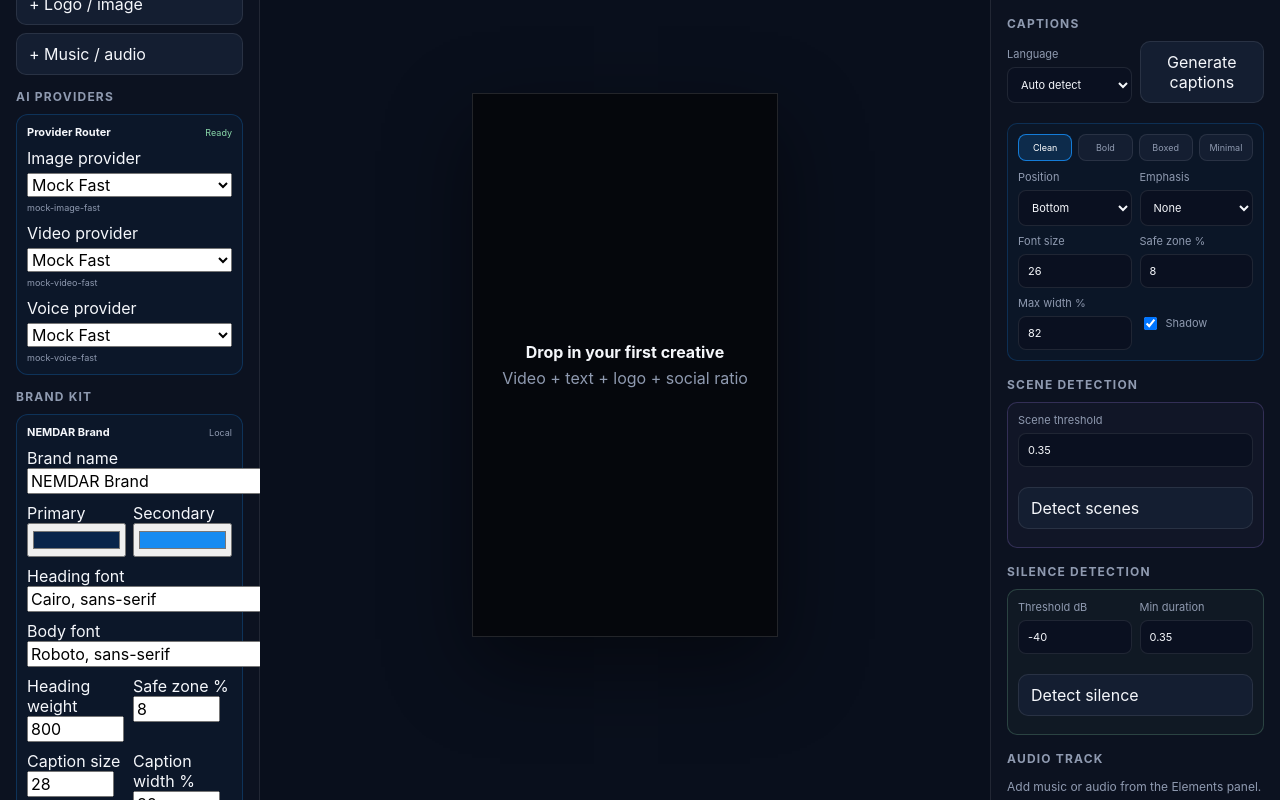
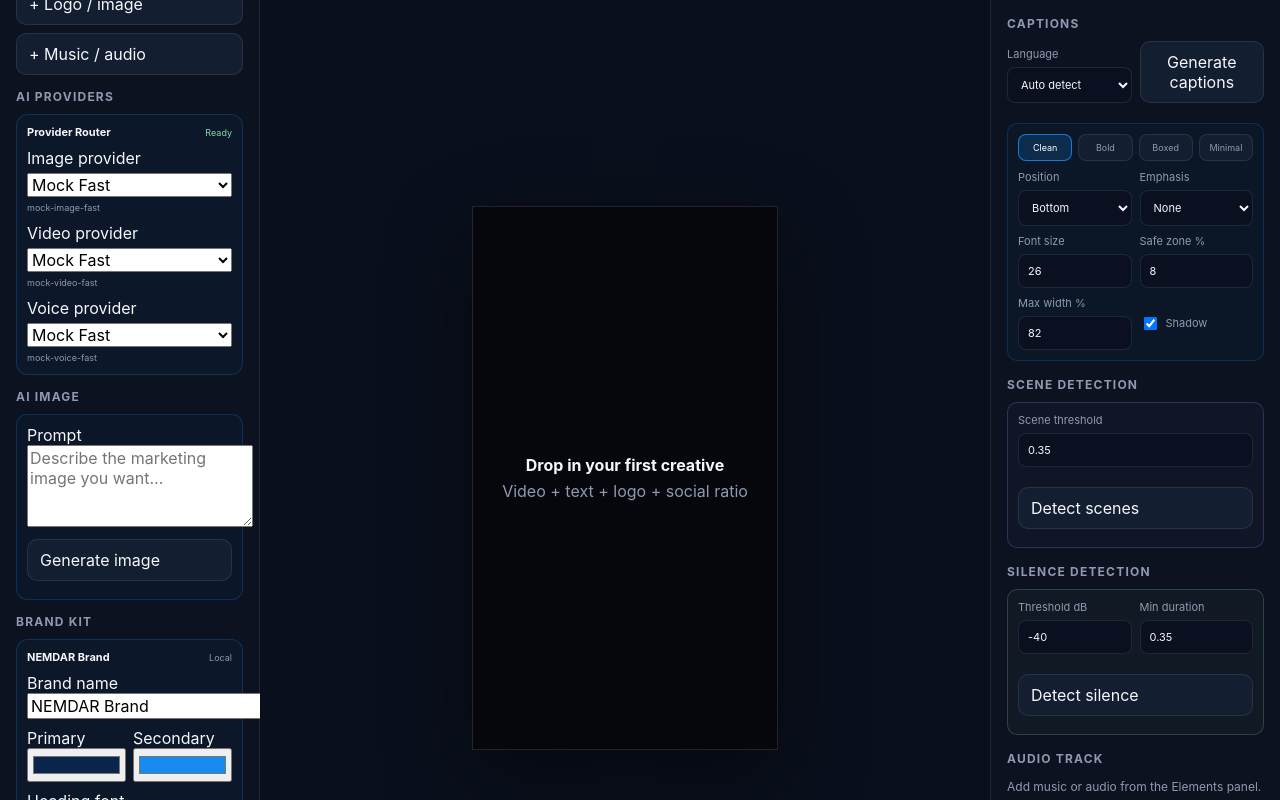
Before and after one commit to NEMDAR/Creative, a Next.js app: page / in a window 1280 px wide. Shown: the part 429-1229 px from the top of the page. Built offline with nearby package versions, Linux system fonts and the light colour scheme.

Commit message:
feat: add P4 image generation into asset library

```diff
--- /dev/null
+++ b/app/api/generate/image/route.ts
@@ -0,0 +1,44 @@
+import { NextResponse } from "next/server";
+import { getProviderRouter } from "../../../../lib/providers/runtime";
+
+export const runtime = "nodejs";
+
+export async function POST(request: Request) {
+  try {
+    const body = (await request.json()) as {
+      prompt?: string;
+      aspectRatio?: string;
+    };
+
+    const prompt = body.prompt?.trim();
+    if (!prompt) {
+      return NextResponse.json(
+        { error: "prompt is required." },
+        { status: 400 }
+      );
+    }
+
+    const job = getProviderRouter().generateImage({
+      prompt,
+      aspectRatio: body.aspectRatio,
+    });
+    const artifact = await job.run();
+
+    return NextResponse.json({
+      artifact,
+      prompt,
+      estimatedCost: job.estimatedCost ?? null,
+      createdAt: Date.now(),
+    });
+  } catch (error) {
+    return NextResponse.json(
+      {
+        error:
+          error instanceof Error
+            ? error.message
+            : "Unable to generate image.",
+      },
+      { status: 400 }
+    );
+  }
+}
--- a/app/globals.css
+++ b/app/globals.css
@@ -234,3 +234,7 @@ h2 { font-size:12px; text-transform:uppercase; letter-spacing:.1em; color:var(--
 .providerPanel label > small { color:var(--muted); font-size:9px; line-height:1.35; }
 .providerPanel select { width:100%; }
 .providerError { margin:0; color:#ff98a2; font-size:10px; line-height:1.4; }
+
+.imageGenerationPanel { display:flex; flex-direction:column; gap:8px; padding:10px; border:1px solid rgba(22,139,241,.22); border-radius:11px; background:rgba(22,139,241,.04); }
+.imageGenerationPanel textarea { min-height:82px; resize:vertical; }
+.assetGeneration { display:block; margin-top:3px; color:#8fc7ff; font-size:9px; line-height:1.3; }
--- a/components/PhaseOneEditor.tsx
+++ b/components/PhaseOneEditor.tsx
@@ -8,7 +8,8 @@ import { listPhaseTwoSnapshots, loadBrandKit, loadPhaseOneDraft, loadPhaseTwoDra
 import { buildSequentialTimeline, createEmptyTimeline, deleteTimelineClip, duplicateTimelineClip, formatTimelineTime, getMaxTransitionDuration, getNextTimelineClip, getTransitionVisualState, isCrossfadeEligible, moveTimelineClip, removeTimelineRange, resolveTimelineTime, setTimelineClipTransition, setTimelinePlayhead, splitTimelineClip, timelineTimeForClip, trimTimelineClip, updateTimelineClipTransform, type ClipFitMode, type TimelineClip, type TimelineState, type TransitionType } from "../lib/editor/timeline";
 import { instantiateMarketingTemplate, MARKETING_TEMPLATES, type MarketingTemplateId } from "../lib/editor/templates";
 import { compileEditorCommand, type EditorCommandPlan } from "../lib/editor/command-bar";
-import type { ProviderCapability, ProviderDirectorySnapshot } from "../lib/providers/contracts";
+import type { ProviderCapability, ProviderDirectorySnapshot, ProviderArtifact } from "../lib/providers/contracts";
+import type { AssetGenerationMetadata } from "../lib/editor/assets";
 import type { ServerRenderManifest } from "../lib/render/server-types";
 
 const RATIOS: Record<RatioKey, { w: number; h: number }> = {
@@ -29,7 +30,7 @@ const initialProject: CreatorProject = {
   overlays: [],
 };
 
-type MediaItem = { id: string; kind: "video" | "image"; url: string; name: string; type: string; blob: Blob; duration: number };
+type MediaItem = { id: string; kind: "video" | "image"; url: string; name: string; type: string; blob: Blob; duration: number; generation?: AssetGenerationMetadata };
 type MediaState = MediaItem | null;
 type AudioTrackItem = { id: string; url: string; name: string; type: string; blob: Blob; duration: number; startTime: number; gain: number; fadeIn: number; fadeOut: number; duckingEnabled: boolean; duckingGain: number };
 type SilenceReviewRange = { id: string; startTime: number; endTime: number; duration: number; selected: boolean };
@@ -368,6 +369,9 @@ export default function PhaseOneEditor() {
   const [providerDirectory, setProviderDirectory] = useState<ProviderDirectorySnapshot | null>(null);
   const [providerState, setProviderState] = useState<"loading" | "ready" | "saving" | "error">("loading");
   const [providerError, setProviderError] = useState<string | null>(null);
+  const [imagePrompt, setImagePrompt] = useState("");
+  const [imageGenerationState, setImageGenerationState] = useState<"idle" | "generating" | "error">("idle");
+  const [imageGenerationError, setImageGenerationError] = useState<string | null>(null);
   const [captionLanguage, setCaptionLanguage] = useState<CaptionLanguage>("auto");
   const [captionState, setCaptionState] = useState<"idle" | "generating" | "ready" | "error">("idle");
   const [captionError, setCaptionError] = useState<string | null>(null);
@@ -1003,6 +1007,74 @@ export default function PhaseOneEditor() {
       setProviderState("error");
       setProviderError(
         error instanceof Error ? error.message : "Unable to change AI provider."
+      );
+    }
+  }
+
+  async function generateImageAsset() {
+    const prompt = imagePrompt.trim();
+    if (!prompt) {
+      setImageGenerationState("error");
+      setImageGenerationError("Write an image prompt first.");
+      return;
+    }
+
+    try {
+      setImageGenerationState("generating");
+      setImageGenerationError(null);
+      const response = await fetch("/api/generate/image", {
+        method: "POST",
+        headers: { "content-type": "application/json" },
+        body: JSON.stringify({
+          prompt,
+          aspectRatio: project.ratio,
+        }),
+      });
+      const payload = (await response.json()) as {
+        artifact?: ProviderArtifact;
+        prompt?: string;
+        estimatedCost?: number | null;
+        createdAt?: number;
+        error?: string;
+      };
+      if (!response.ok || !payload.artifact) {
+        throw new Error(payload.error || "Image generation failed.");
+      }
+
+      const artifact = payload.artifact;
+      const assetResponse = await fetch(artifact.url);
+      const blob = await assetResponse.blob();
+      const normalizedBlob =
+        blob.type === artifact.mimeType
+          ? blob
+          : blob.slice(0, blob.size, artifact.mimeType);
+      const url = createObjectUrl(normalizedBlob);
+      const item: MediaItem = {
+        id: crypto.randomUUID(),
+        kind: "image",
+        url,
+        name: `ai-${artifact.provider}-${Date.now()}.svg`,
+        type: artifact.mimeType,
+        blob: normalizedBlob,
+        duration: 5,
+        generation: {
+          provider: artifact.provider,
+          model: artifact.model,
+          prompt: payload.prompt ?? prompt,
+          createdAt: payload.createdAt ?? Date.now(),
+          estimatedCost: payload.estimatedCost ?? null,
+          operation: "generate",
+        },
+      };
+
+      setMediaItems((current) => [...current, item]);
+      setMedia(item);
+      setDuration(0);
+      setImageGenerationState("idle");
+    } catch (error) {
+      setImageGenerationState("error");
+      setImageGenerationError(
+        error instanceof Error ? error.message : "Unable to generate image."
       );
     }
   }
@@ -2959,6 +3031,11 @@ export default function PhaseOneEditor() {
               >
                 <span>{item.kind}</span>
                 <strong title={item.name}>{item.name}</strong>
+                {item.generation && (
+                  <small className="assetGeneration" data-testid="asset-generation-meta">
+                    AI · {item.generation.provider} · {item.generation.model}
+                  </small>
+                )}
                 <div className="assetActions">
                   <button
                     type="button"
@@ -3034,6 +3111,28 @@ export default function PhaseOneEditor() {
               </label>
             ))}
             {providerError && <p className="providerError">{providerError}</p>}
+          </div>
+
+          <h2>AI Image</h2>
+          <div className="imageGenerationPanel" data-testid="image-generation-panel">
+            <label>
+              Prompt
+              <textarea
+                aria-label="Image prompt"
+                value={imagePrompt}
+                placeholder="Describe the marketing image you want…"
+                onChange={(e) => setImagePrompt(e.target.value)}
+              />
+            </label>
+            <button
+              type="button"
+              className="toolButton"
+              onClick={() => void generateImageAsset()}
+              disabled={imageGenerationState === "generating" || providerState !== "ready"}
+            >
+              {imageGenerationState === "generating" ? "Generating…" : "Generate image"}
+            </button>
+            {imageGenerationError && <p className="providerError">{imageGenerationError}</p>}
           </div>
 
           <h2>Brand Kit</h2>
--- /dev/null
+++ b/lib/editor/assets.ts
@@ -0,0 +1,8 @@
+export type AssetGenerationMetadata = {
+  provider: string;
+  model: string;
+  prompt: string;
+  createdAt: number;
+  estimatedCost: number | null;
+  operation: "generate" | "edit" | "background" | "outpaint";
+};
--- a/lib/editor/storage.ts
+++ b/lib/editor/storage.ts
@@ -1,5 +1,6 @@
 import { normalizeCaptionStyle, type CaptionStyleConfig, type CaptionTrack } from "./captions";
 import { normalizeBrandKit, type BrandKit } from "./brand-kit";
+import type { AssetGenerationMetadata } from "./assets";
 import type { TimelineState } from "./timeline";
 import type { CreatorProject } from "./types";
 
@@ -23,6 +24,7 @@ export type PersistableMediaItem = {
   name: string;
   type: string;
   duration: number;
+  generation?: AssetGenerationMetadata;
   blob: Blob;
 };
 
```
Also changed, not shown: 1 other file (tests, documents, lock files or other folders).
